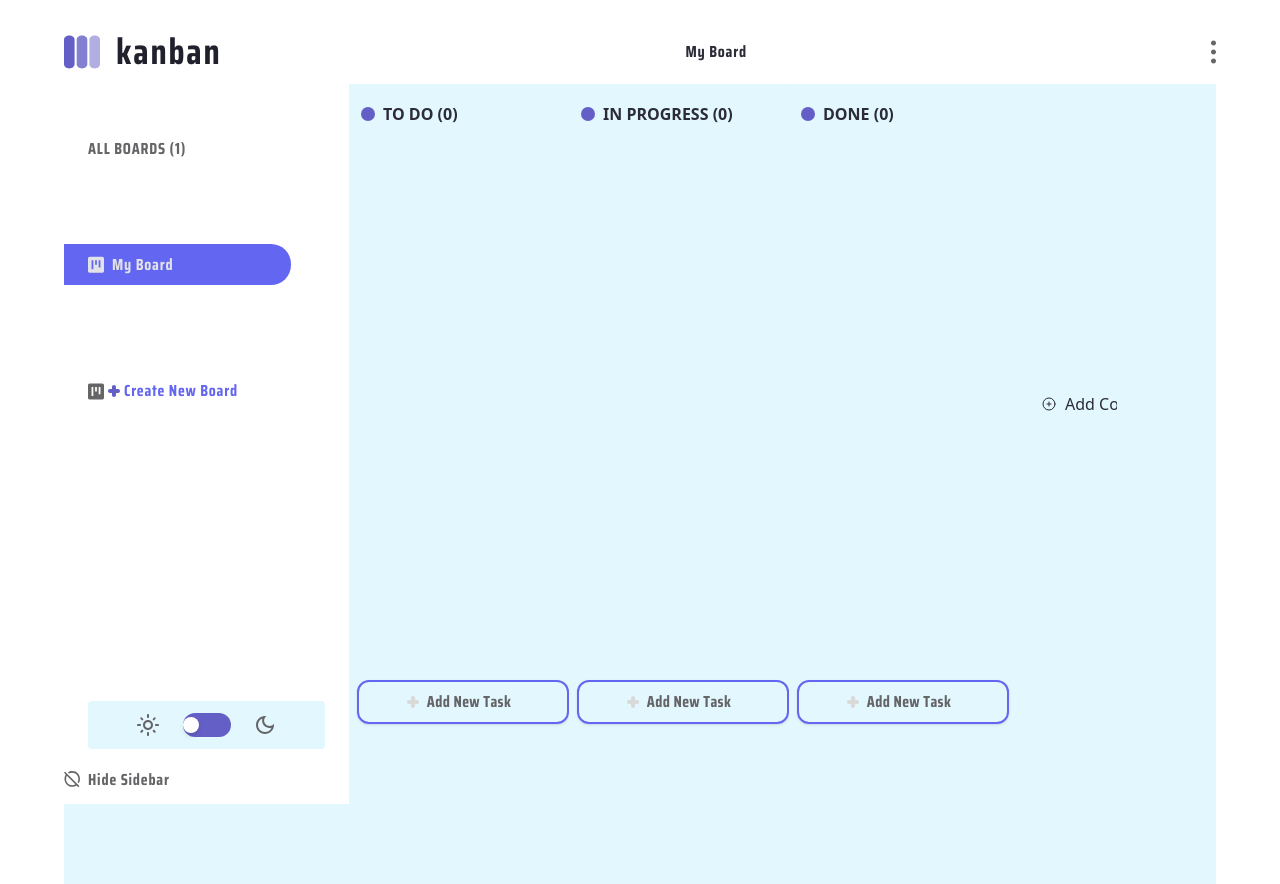
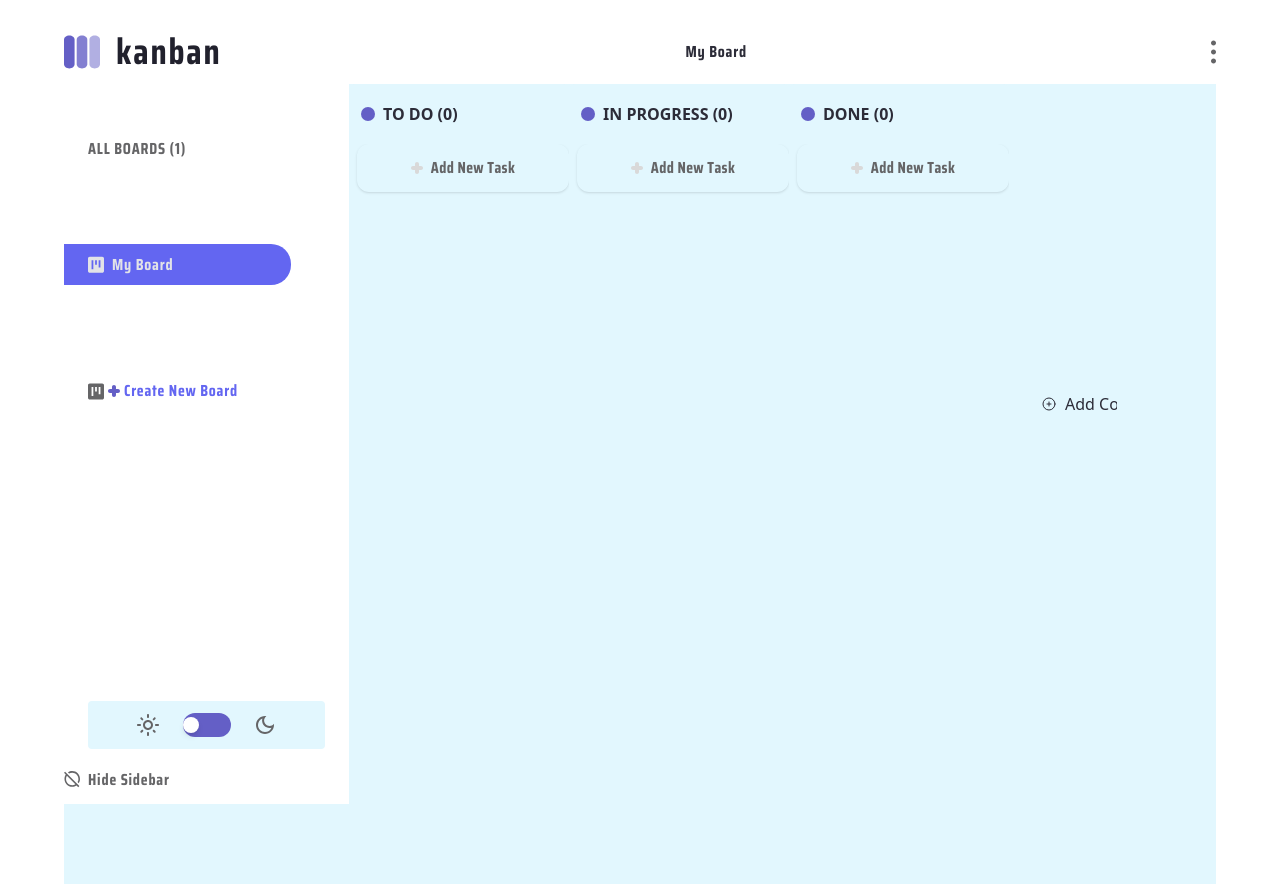
Before and after one commit to tomizdebski/KANBAN_APP, a Next.js app: page / in a window 1280 px wide. Built offline with nearby package versions, Linux system fonts and the light colour scheme.

Commit message:
fix_layout_button

```diff
--- a/components/ColumnContainer.tsx
+++ b/components/ColumnContainer.tsx
@@ -118,6 +118,8 @@ const ColumnContainer = (props: Props) => {
               updateTask={updateTask}
             />
           ))}
+          <FormAddTask createTask={createTask} columnId={column.id}/>
+
         </SortableContext>
       </div>
 
@@ -128,7 +130,6 @@ const ColumnContainer = (props: Props) => {
         <PlusIcon />
         Add task
       </button> */}
-      <FormAddTask createTask={createTask} columnId={column.id}/>
 
     </div>
   );
--- a/components/FormAddTask.tsx
+++ b/components/FormAddTask.tsx
@@ -63,7 +63,7 @@ const FormAddTask = ({createTask, columnId} : Props) => {
     return (
       <button
         onClick={() => setVisibleForm(!visibleForm)}
-        className="ml-2 pl-4 pr-6 py-3 border-indigo-500 border-2 rounded-xl shadow justify-center items-center gap-2 flex hover:opacity-50"
+        className=" pl-4 pr-4 py-4  rounded-xl shadow bg-bg-indigo-50 dark:bg-dark_gray justify-center items-center gap-2 flex hover:opacity-50"
       >
         <Image src={add} width={12} height={12} alt="add" className="" />
         <div className="text-center text-gray dark:text-light_gray text-sm font-bold font-saira leading-none tracking-wide">
@@ -78,7 +78,7 @@ const FormAddTask = ({createTask, columnId} : Props) => {
         onSubmit={handleSubmit}
         className="fixed inset-0 flex justify-center items-center bg-black bg-opacity-80 z-50"
       >
-        <div className="w-[473px]  px-7 py-[26px] bg-indigo-50 dark:bg-dark_gray rounded-lg flex-col justify-start items-start gap-10 inline-flex">
+        <div className="w-[473px]  px-7 py-[26px] bg-white dark:bg-dark_gray rounded-lg flex-col justify-start items-start gap-10 inline-flex">
           <div className="self-stretch p-2.5 justify-start items-center gap-2.5 inline-flex">
             <div className="justify-start items-center gap-2.5 flex">
               <div className="w-[129px] text-center text-gray  dark:text-light_gray text-base font-semibold font-saira leading-none tracking-wide">
```
